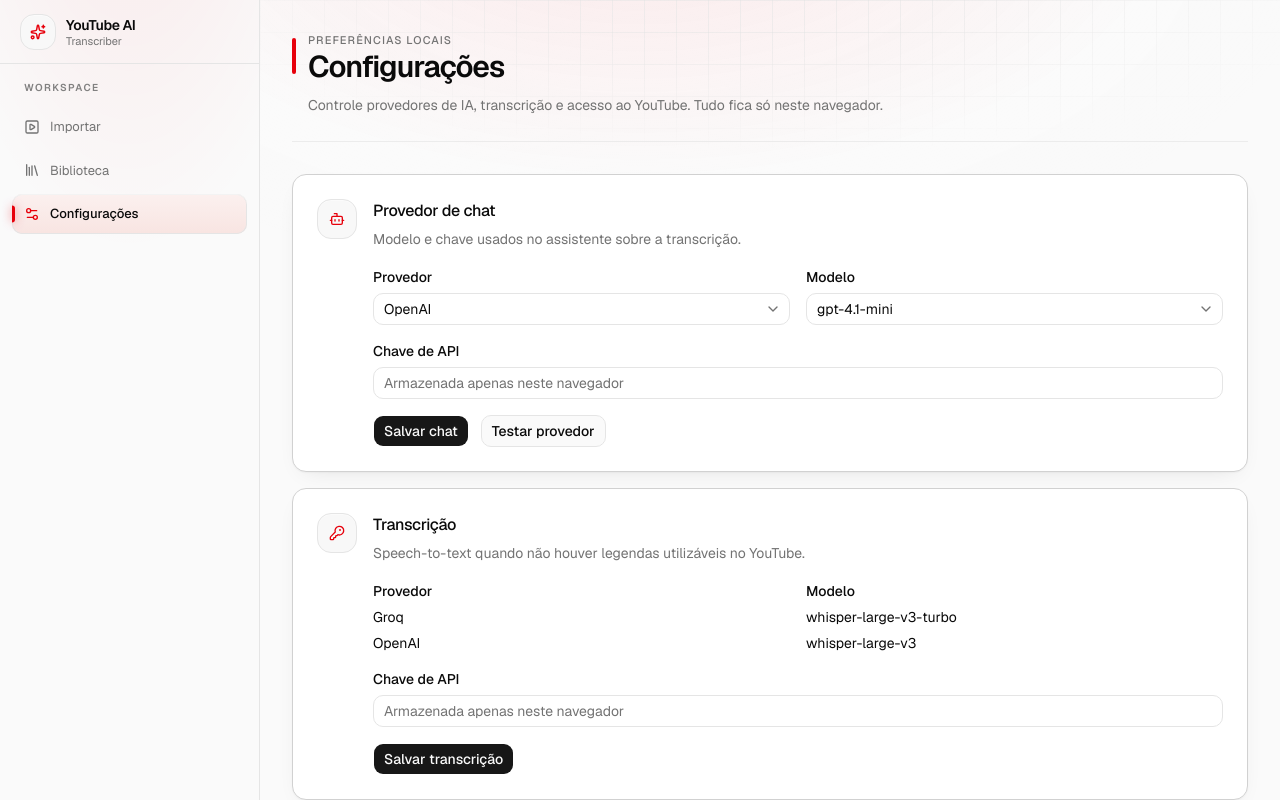
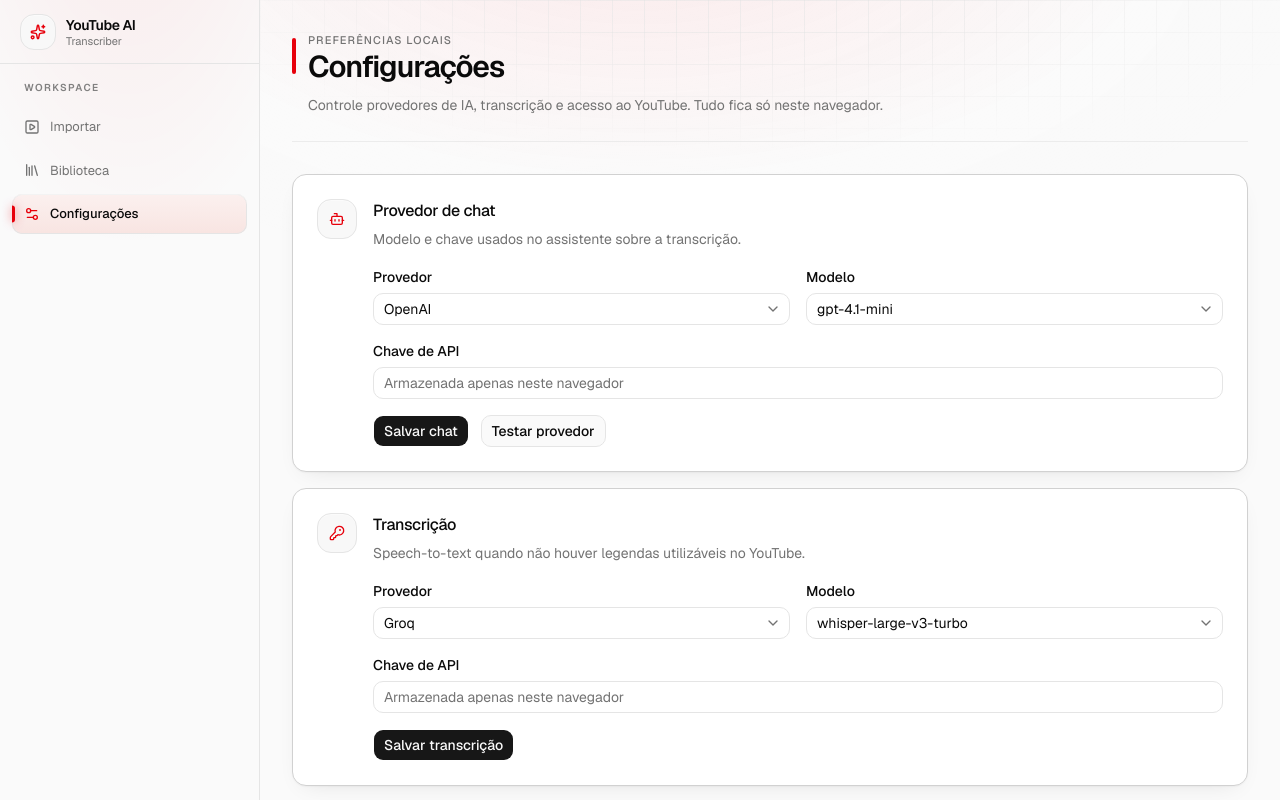
Before and after one commit to solerpedroo/youtube_ai_transcriber, a Next.js app: page /settings in a window 1280 px wide. Shown: the top 800 px of the page. Built offline with nearby package versions, Linux system fonts and the light colour scheme.

Commit message:
refactor(settings): migra provedor e modelo de transcrição para Select Radix

```diff
--- a/src/components/settings/transcription-settings-form.tsx
+++ b/src/components/settings/transcription-settings-form.tsx
@@ -4,7 +4,14 @@ import { useState, type FormEvent } from "react";
 import type { TranscriptionProviderId } from "@/types";
 import { Button } from "@/components/ui/button";
 import { Input } from "@/components/ui/input";
-import { Select } from "@/components/ui/select";
+import {
+  Select,
+  SelectContent,
+  SelectItem,
+  SelectTrigger,
+  SelectValue,
+} from "@/components/ui/select";
+import { SettingsField } from "@/components/settings/settings-field";
 import { useSettingsStore } from "@/stores/settings-store";
 
 const PROVIDERS: Array<{ id: TranscriptionProviderId; label: string; models: string[] }> = [
@@ -24,30 +31,30 @@ export function TranscriptionSettingsForm() {
   function handleSubmit(event: FormEvent<HTMLFormElement>) {
     event.preventDefault();
     const form = new FormData(event.currentTarget);
-    const provider = String(form.get("provider") ?? "groq") as TranscriptionProviderId;
-    const model = String(form.get("model") ?? "").trim();
     const apiKey = String(form.get("apiKey") ?? "");
     updateSettings({
-      transcriptionProvider: { provider, model, apiKey },
+      transcriptionProvider: {
+        provider: current.provider,
+        model: current.model,
+        apiKey,
+      },
     });
     setSaved(true);
     window.setTimeout(() => setSaved(false), 2_000);
   }
 
   if (!hasHydrated) {
-    return <p className="text-sm text-zinc-500">Carregando preferências locais...</p>;
+    return <p className="text-sm text-muted-foreground">Carregando preferências locais...</p>;
   }
 
   return (
     <form className="space-y-4" onSubmit={handleSubmit}>
       <div className="grid gap-4 sm:grid-cols-2">
-        <label className="grid gap-1.5 text-sm">
-          <span className="font-medium">Provedor</span>
+        <SettingsField label="Provedor">
           <Select
-            name="provider"
-            defaultValue={current.provider}
-            onChange={(event) => {
-              const provider = event.target.value as TranscriptionProviderId;
+            value={current.provider}
+            onValueChange={(value) => {
+              const provider = value as TranscriptionProviderId;
               const models = PROVIDERS.find((item) => item.id === provider)?.models ?? [];
               updateSettings({
                 transcriptionProvider: {
@@ -58,28 +65,39 @@ export function TranscriptionSettingsForm() {
               });
             }}
           >
-            {PROVIDERS.map((provider) => (
-              <option key={provider.id} value={provider.id}>{provider.label}</option>
-            ))}
+            <SelectTrigger>
+              <SelectValue placeholder="Escolha o provedor" />
+            </SelectTrigger>
+            <SelectContent>
+              {PROVIDERS.map((provider) => (
+                <SelectItem key={provider.id} value={provider.id}>
+                  {provider.label}
+                </SelectItem>
+              ))}
+            </SelectContent>
           </Select>
-        </label>
-        <label className="grid gap-1.5 text-sm">
-          <span className="font-medium">Modelo</span>
+        </SettingsField>
+        <SettingsField label="Modelo">
           <Select
-            name="model"
             value={current.model}
-            onChange={(event) => updateSettings({
-              transcriptionProvider: { ...current, model: event.target.value },
+            onValueChange={(model) => updateSettings({
+              transcriptionProvider: { ...current, model },
             })}
           >
-            {providerMeta.models.map((model) => (
-              <option key={model} value={model}>{model}</option>
-            ))}
+            <SelectTrigger>
+              <SelectValue placeholder="Escolha o modelo" />
+            </SelectTrigger>
+            <SelectContent>
+              {providerMeta.models.map((model) => (
+                <SelectItem key={model} value={model}>
+                  {model}
+                </SelectItem>
+              ))}
+            </SelectContent>
           </Select>
-        </label>
+        </SettingsField>
       </div>
-      <label className="grid gap-1.5 text-sm">
-        <span className="font-medium">Chave de API</span>
+      <SettingsField label="Chave de API">
         <Input
           name="apiKey"
           type="password"
@@ -87,7 +105,7 @@ export function TranscriptionSettingsForm() {
           defaultValue={current.apiKey}
           placeholder="Armazenada apenas neste navegador"
         />
-      </label>
+      </SettingsField>
       <div className="flex items-center gap-3">
         <Button type="submit">Salvar transcrição</Button>
         {saved && <p className="text-sm text-emerald-700 dark:text-emerald-300">Preferências salvas localmente.</p>}
```
